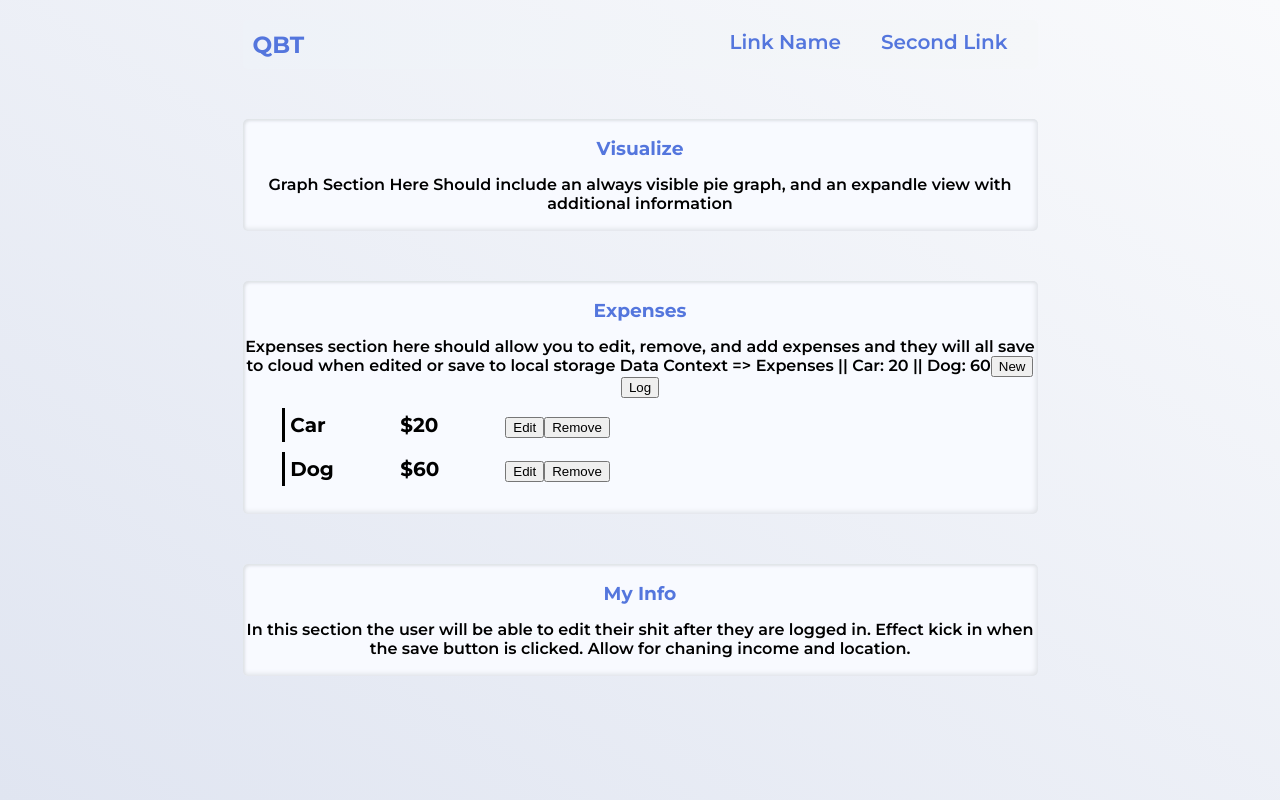
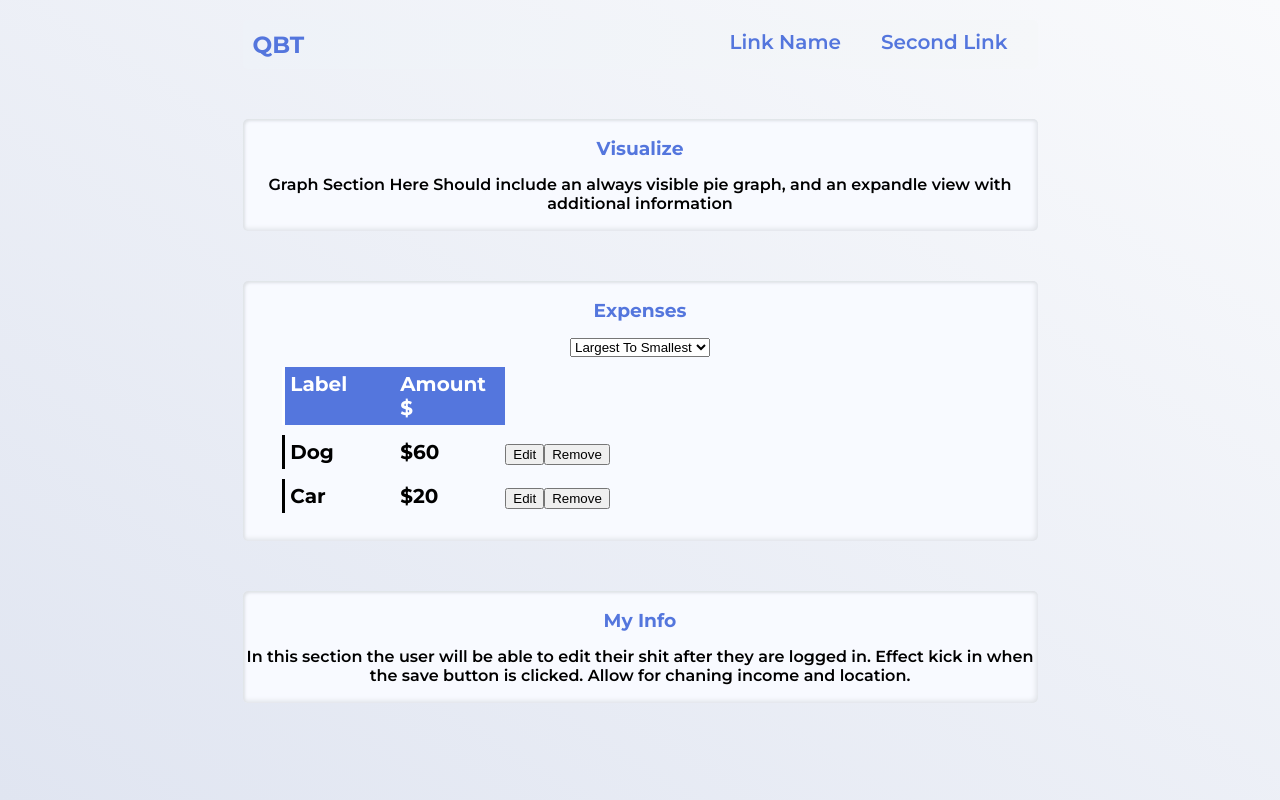
Before and after one commit to JoshBergman/QBT2, a React (Create React App) app: page / in a window 1280 px wide. Built offline with nearby package versions, Linux system fonts and the light colour scheme.

Commit message:
Sorting expenses, started on legend

```diff
--- a/src/Components/PageComponents/Expenses/Expenses.tsx
+++ b/src/Components/PageComponents/Expenses/Expenses.tsx
@@ -1,31 +1,26 @@
-import { useContext } from "react";
+import { useState, useRef } from "react";
 
 import SectionCard from "../../UI/PageElements/SectionCard";
-import { DataContext } from "../../../Store/Data/DataContext";
 import RenderExpenses from "./RenderExpenses/RenderExpenses";
 
 const Expenses = () => {
-  const dCTX = useContext(DataContext).userData;
-  const dataCTX = dCTX.expenses;
+  const [currSortMethod, setCurrSortMethod] = useState("Largest To Smallest");
 
-  const handleNewExp = () => {
-    dCTX.actions.remExpense("Car");
+  const sortSelectRef = useRef<HTMLSelectElement>(null);
+  const sortSelectHandler = () => {
+    if (sortSelectRef.current === null) {
+      return;
+    }
+    setCurrSortMethod(sortSelectRef.current.value);
   };
 
   return (
     <SectionCard sectionID="expenses" title="Expenses">
-      Expenses section here should allow you to edit, remove, and add expenses
-      and they will all save to cloud when edited or save to local storage Data
-      Context ={">"} Expenses || Car: {dataCTX.Car} || Dog: {dataCTX.Dog}
-      <button onClick={handleNewExp}>New</button>
-      <button
-        onClick={() => {
-          console.log(dataCTX);
-        }}
-      >
-        Log
-      </button>
-      <RenderExpenses />
+      <select onChange={sortSelectHandler} ref={sortSelectRef}>
+        <option>Largest To Smallest</option>
+        <option>Smallest To Largest</option>
+      </select>
+      <RenderExpenses currSortMethod={currSortMethod} />
     </SectionCard>
   );
 };
--- a/src/Components/PageComponents/Expenses/RenderExpenses/ExpenseCard.module.css
+++ b/src/Components/PageComponents/Expenses/RenderExpenses/ExpenseCard.module.css
@@ -1,4 +1,5 @@
-.card {
+.card,
+.legendCard {
   border-left: 3px solid;
 
   width: fit-content;
@@ -9,6 +10,9 @@
   align-items: baseline;
   justify-content: space-evenly;
   flex-wrap: wrap;
+}
+
+.legendCard {
 }
 
 .textItem,
@@ -35,6 +39,6 @@
 }
 
 .modifyBtn:hover {
-  transform: translate(2px, 2px);
+  transform: translate(1.5px, 1.5px);
   cursor: pointer;
 }
--- /dev/null
+++ b/src/Components/PageComponents/Expenses/RenderExpenses/ExpenseLegendCard.tsx
@@ -0,0 +1,22 @@
+import { useContext } from "react";
+
+import styles from "./ExpenseCard.module.css";
+import { ThemeContext } from "../../../../Store/Theme/ThemeContext";
+
+const ExpenseLegendCard = () => {
+  const themeCTX = useContext(ThemeContext).theme;
+
+  const cardStyles = {
+    backgroundColor: themeCTX.logoColor,
+    color: "white",
+    borderColor: "white",
+  };
+  return (
+    <div className={styles.legendCard} style={cardStyles}>
+      <h5 className={styles.textItem}>Label</h5>
+      <h5 className={styles.textItem}>Amount $</h5>
+    </div>
+  );
+};
+
+export default ExpenseLegendCard;
--- a/src/Components/PageComponents/Expenses/RenderExpenses/RenderExpenses.tsx
+++ b/src/Components/PageComponents/Expenses/RenderExpenses/RenderExpenses.tsx
@@ -1,9 +1,15 @@
-import { useContext, useState } from "react";
+import { useContext } from "react";
+
+import ExpenseCard from "./ExpenseCard";
 import { DataContext } from "../../../../Store/Data/DataContext";
-import ExpenseCard from "./ExpenseCard";
+import { sortExpenses } from "./SortExpenses";
+import ExpenseLegendCard from "./ExpenseLegendCard";
 
-const RenderExpenses = () => {
-  const [currSortMethod, setCurrSortMethod] = useState("bigToSmall");
+interface IRenderExpensesProps {
+  currSortMethod: string;
+}
+
+const RenderExpenses = ({ currSortMethod }: IRenderExpensesProps) => {
   const dataCTX = useContext(DataContext).userData;
   const expenses = dataCTX.expenses; //returns object of expenses ex: {groceries: 20, etc}
 
@@ -21,21 +27,32 @@ const RenderExpenses = () => {
 
   const returnExpenseCards = () => {
     const expenseKeys = Object.keys(expenses);
+    const expenseArray: [string, number][] = expenseKeys.map((key) => [
+      key,
+      expenses[key],
+    ]);
+
+    const sortedExpenses = sortExpenses(currSortMethod, expenseArray);
     const cards: React.ReactNode[] = [];
 
-    expenseKeys.forEach((key) => {
+    sortedExpenses.forEach((expense) => {
       cards.push(
         <ExpenseCard
           actions={{ remove: removeHandler, modify: modifyHandler }}
-          label={key}
-          amount={expenses[key]}
-          key={key}
+          label={expense[0]}
+          amount={expense[1]}
+          key={expense[0]}
         />
       );
     });
     return cards;
   };
-  return <div>{returnExpenseCards()}</div>;
+  return (
+    <div>
+      <ExpenseLegendCard />
+      {returnExpenseCards()}
+    </div>
+  );
 };
 
 export default RenderExpenses;
--- /dev/null
+++ b/src/Components/PageComponents/Expenses/RenderExpenses/SortExpenses.ts
@@ -0,0 +1,16 @@
+export const sortExpenses = (
+  sortMethod: string,
+  expenses: [string, number][]
+) => {
+  const sortedExpenses = expenses.concat([]);
+
+  if (sortMethod === "Largest To Smallest") {
+    sortedExpenses.sort((a, b) => b[1] - a[1]);
+  }
+
+  if (sortMethod === "Smallest To Largest") {
+    sortedExpenses.sort((a, b) => a[1] - b[1]);
+  }
+
+  return sortedExpenses;
+};
```
